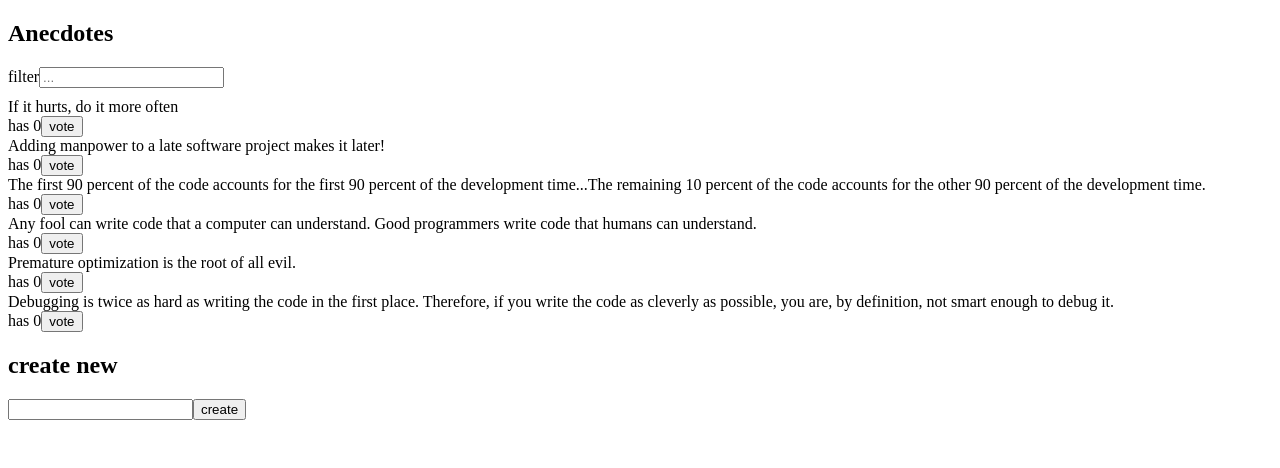
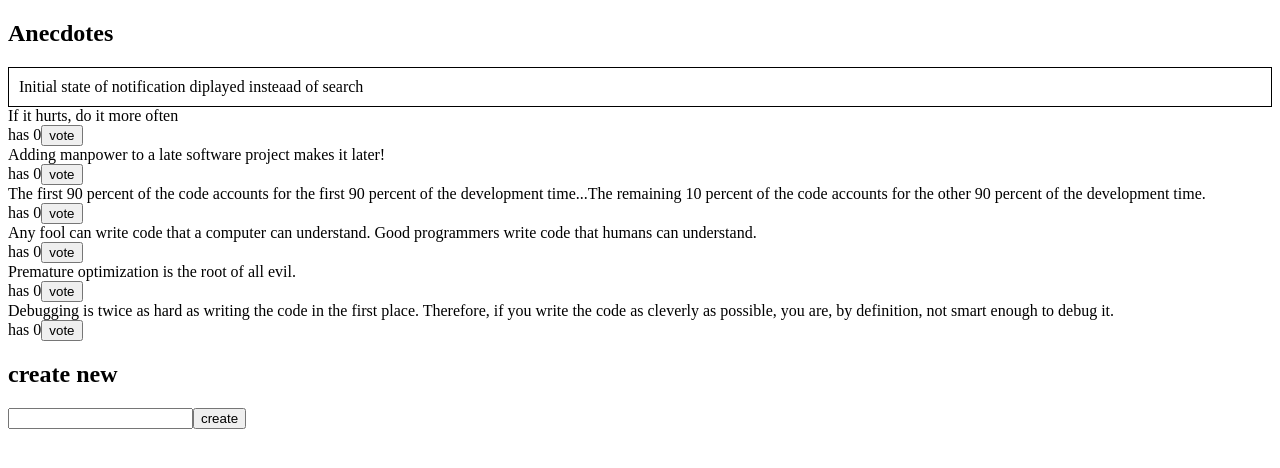
Before and after one commit to MiMa6/full-stack-open-part-6, a React (Vite) app in the folder redux-anecdotes/: page / in a window 1280 px wide. Shown: the top 468 px of the page. Built offline with nearby package versions, Linux system fonts and the light colour scheme.

Commit message:
Better anecdotes, step10

```diff
--- a/redux-anecdotes/src/App.jsx
+++ b/redux-anecdotes/src/App.jsx
@@ -1,12 +1,20 @@
+import SearchFilter from './components/SearchFilter'
+import Notification from './components/Notification'
+import AnecdoteList from './components/AnecdoteList'
 import AnecdoteForm from './components/AnecdoteForm'
-import AnecdoteList from './components/AnecdoteList'
-import SearchFilter from './components/SearchFilter'
+import { useSelector } from 'react-redux'
 
 const App = () => {
+
+  const notification = useSelector(state => state.notification)
+
   return (
     <div>
       <h2>Anecdotes</h2>
-      <SearchFilter />
+      {notification === ''
+        ? <SearchFilter />
+        : <Notification />
+      }
       <AnecdoteList />
       <AnecdoteForm />
     </div>
--- a/redux-anecdotes/src/components/Notification.js
+++ b/redux-anecdotes/src/components/Notification.jsx
@@ -1,12 +1,16 @@
+import { useSelector } from 'react-redux'
+
 const Notification = () => {
   const style = {
     border: 'solid',
     padding: 10,
     borderWidth: 1
   }
+
+  const notification = useSelector(state => state.notification)
   return (
     <div style={style}>
-      render here notification...
+      {notification}
     </div>
   )
 }
--- /dev/null
+++ b/redux-anecdotes/src/reducers/notificationReducer.js
@@ -0,0 +1,14 @@
+import { createSlice } from '@reduxjs/toolkit'
+
+const notificationSlice = createSlice({
+  name: 'notification',
+  initialState: 'Initial state of notification diplayed insteaad of search',
+  reducers: {
+    notificationChange(state, action) {
+      return action.payload
+    }
+  }
+})
+
+export const {notificationChange} = notificationSlice.actions
+export default notificationSlice.reducer
--- a/redux-anecdotes/src/store.js
+++ b/redux-anecdotes/src/store.js
@@ -1,11 +1,13 @@
 import { configureStore } from '@reduxjs/toolkit'
 import anecdoteReducer from './reducers/anecdoteReducer'
 import filterReducer  from './reducers/filterReducer'
+import notificationReducer  from './reducers/notificationReducer'
 
 const store = configureStore({
   reducer: {
     anecdotes: anecdoteReducer,
     filter: filterReducer,
+    notification: notificationReducer,
   }
 })
 
```
